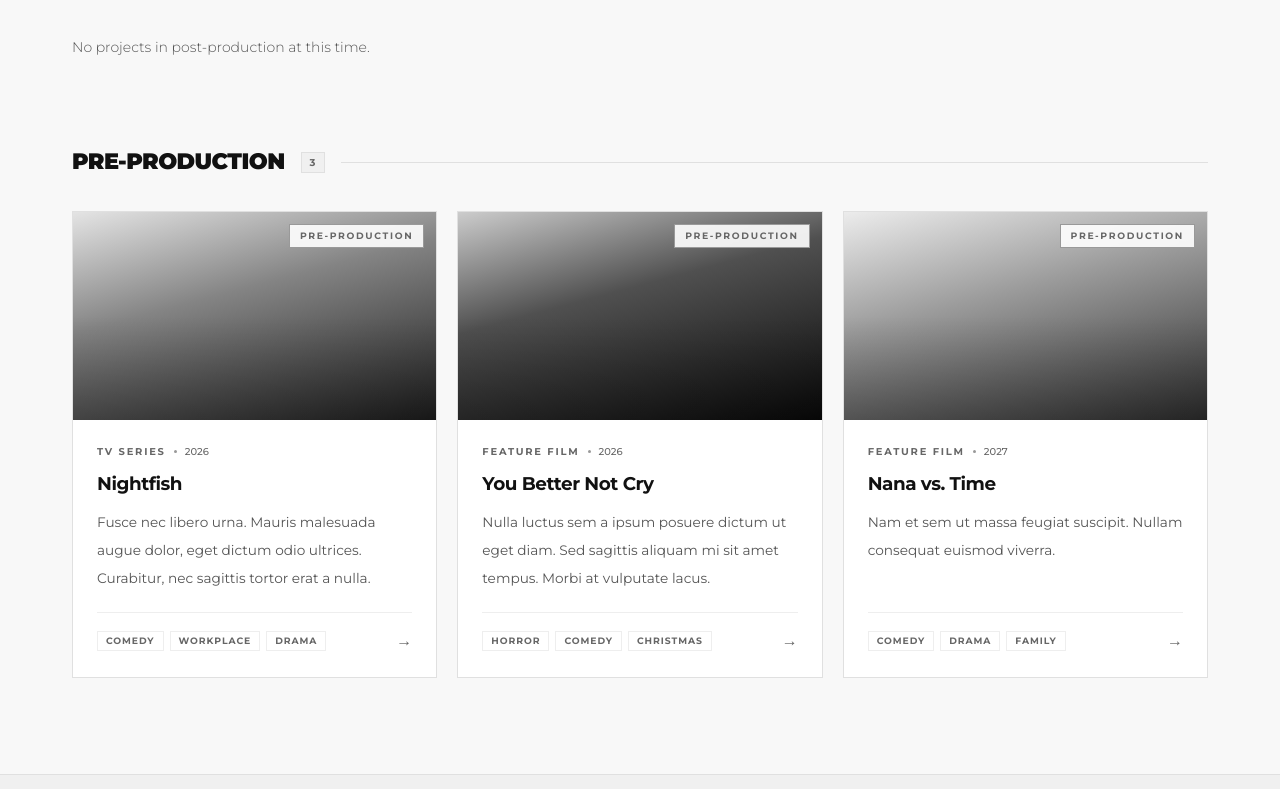
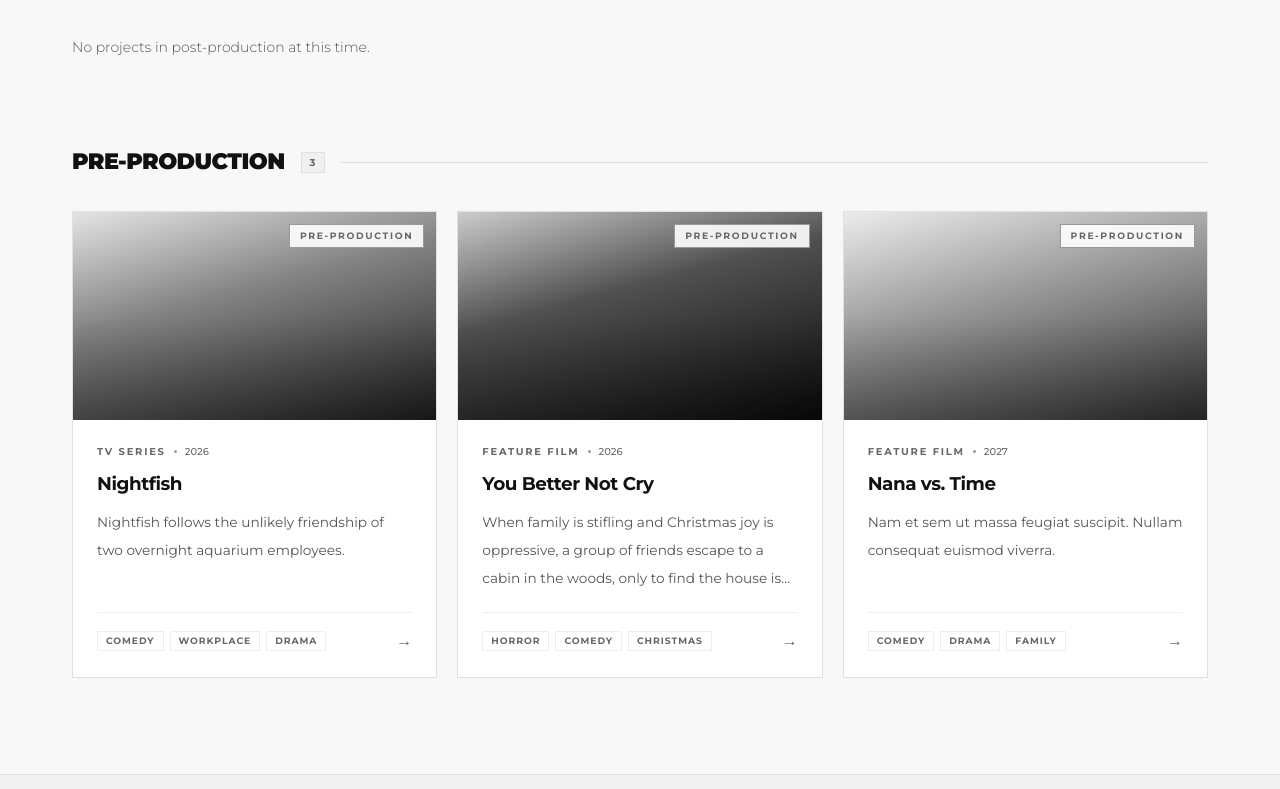
Before and after one commit to florian-wahl/northwallproductions.com, a React (Vite) app: page /projects in a window 1280 px wide. Shown: the part 1305-2094 px from the top of the page. Built offline with nearby package versions, Linux system fonts and the light colour scheme.

Commit message:
Updated projects

```diff
--- a/src/data/projects.js
+++ b/src/data/projects.js
@@ -24,11 +24,9 @@ export const projects = [
     posterClass: 'poster-1',
     featured: false,
     shortDescription:
-      'Nulla in nunc rhoncus, sagittis justo at, iaculis tellus.',
+      'Nightfish follows the unlikely friendship of two overnight aquarium employees.',
     description: [
-      'Phasellus tellus tortor, consequat quis dui in, vestibulum lacinia dolor. Integer hendrerit cursus rutrum. Quisque laoreet mauris in elit pretium scelerisque. Nulla luctus sem a ipsum posuere dictum ut eget diam. Sed sagittis aliquam mi sit amet tempus. Morbi at vulputate lacus.',
-      'Nam et sem ut massa feugiat suscipit. Nullam consequat euismod viverra.',
-      'Nulla luctus sem a ipsum posuere dictum ut eget diam. Sed sagittis aliquam mi sit amet tempus. Morbi at vulputate lacus.',
+      'Nightfish follows the unlikely friendship of two overnight aquarium employees: Sam, a depressed security guard with thwarted ambitions of being a marine biologist, and Piper, a joyfully unbalanced trash-lover who is living out her dream of being a night janitor.',
     ],
     tags: ['Comedy', 'Workplace', 'Drama'],
     director: 'Sophie Niesenbaum',
@@ -37,8 +35,7 @@ export const projects = [
     producers: ['Katie North', 'Daniel Yaiullo'],
     cinematographer: 'Maddalena De Beni',
     awards: [
-      'Award 1',
-      'Award 2'
+      'Winner, Best Episodic, 2024 Festival Cinema',
     ],
   },
 
@@ -57,11 +54,9 @@ export const projects = [
     posterClass: 'poster-2',
     featured: true,
     shortDescription:
-      'Fusce nec libero urna. Mauris malesuada augue dolor, eget dictum odio ultrices. Curabitur, nec sagittis tortor erat a nulla.',
+      'Nightfish follows the unlikely friendship of two overnight aquarium employees.',
     description: [
-      'Phasellus tellus tortor, consequat quis dui in, vestibulum lacinia dolor. Integer hendrerit cursus rutrum. Quisque laoreet mauris in elit pretium scelerisque. Nulla luctus sem a ipsum posuere dictum ut eget diam. Sed sagittis aliquam mi sit amet tempus. Morbi at vulputate lacus.',
-      'Nam et sem ut massa feugiat suscipit. Nullam consequat euismod viverra.',
-      'Nulla luctus sem a ipsum posuere dictum ut eget diam. Sed sagittis aliquam mi sit amet tempus. Morbi at vulputate lacus.',
+      'Nightfish follows the unlikely friendship of two overnight aquarium employees: Sam, a depressed security guard with thwarted ambitions of being a marine biologist, and Piper, a joyfully unbalanced trash-lover who is living out her dream of being a night janitor.',
     ],
     tags: ['Comedy', 'Workplace', 'Drama'],
     director: 'Sophie Niesenbaum',
@@ -83,11 +78,9 @@ export const projects = [
     posterClass: 'poster-3',
     featured: true,
     shortDescription:
-      'Nulla luctus sem a ipsum posuere dictum ut eget diam. Sed sagittis aliquam mi sit amet tempus. Morbi at vulputate lacus.',
+      'When family is stifling and Christmas joy is oppressive, a group of friends escape to a cabin in the woods, only to find the house is haunted - by Christmas.',
     description: [
-      'Phasellus tellus tortor, consequat quis dui in, vestibulum lacinia dolor. Integer hendrerit cursus rutrum. Quisque laoreet mauris in elit pretium scelerisque. Nulla luctus sem a ipsum posuere dictum ut eget diam. Sed sagittis aliquam mi sit amet tempus. Morbi at vulputate lacus.',
-      'Nam et sem ut massa feugiat suscipit. Nullam consequat euismod viverra.',
-      'Nulla luctus sem a ipsum posuere dictum ut eget diam. Sed sagittis aliquam mi sit amet tempus. Morbi at vulputate lacus.',
+      'When family is stifling and Christmas joy is oppressive, a group of friends escape to a cabin in the woods, only to find the house is haunted - by Christmas.',
     ],
     tags: ['Horror', 'Comedy', 'Christmas'],
     director: 'TBD',
```
